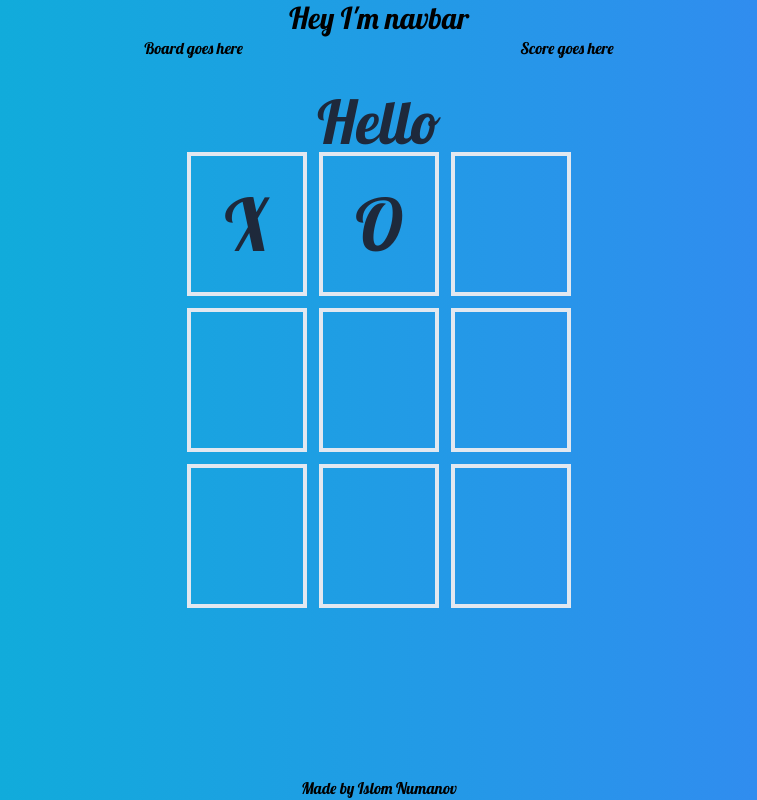
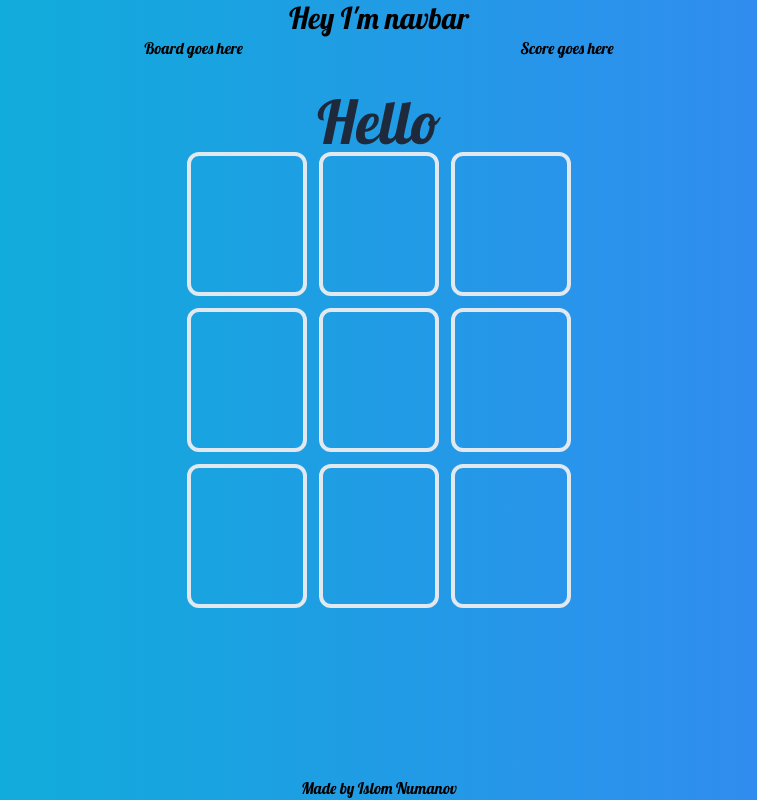
Before and after one commit to islom42/tic-tac-toe, a React (Vite) app in the folder tic-tac-toe/: page / in a window 1280 px wide. Shown: the whole page, without its empty margins (261-1018 px from the left). Built offline with nearby package versions, Linux system fonts and the light colour scheme.

Commit message:
feat: Add logic to game

```diff
--- a/tic-tac-toe/src/Game.tsx
+++ b/tic-tac-toe/src/Game.tsx
@@ -1,9 +1,32 @@
-import {useState} from "react";
+import {useState, useEffect} from "react";
 import Square from "./components/Square/Square";
 
 function Game() {
-  const INITIAL_GAME_STATE = ["X","O","","","","","","","",]
+  const INITIAL_GAME_STATE = ["","","","","","","","","",]
   const [gameState, setGameState] = useState(INITIAL_GAME_STATE)
+  const [currentPlayer, setCurrentPlayer] = useState("X");
+
+  useEffect(()=> {
+    changePlayer()
+  }, [gameState])
+
+  const changePlayer = () => {
+    setCurrentPlayer(currentPlayer === "X" ? "O" : "X");
+  };
+
+  const handleCellClick = (e: any) => {
+    const cellIndex = Number(e.target.getAttribute("data-cell-index"));
+
+    const currentValue = gameState[cellIndex];
+    if (currentValue) {
+      return;
+    }
+
+    const newValues = [...gameState];
+    newValues[cellIndex] = currentPlayer;
+    setGameState(newValues);
+  }
+
   return (
     <section className="min-h-screen flex flex-col w-4/5 m-auto">
       <header className="header">
@@ -21,7 +44,7 @@ function Game() {
           {
             gameState.map((player, index) => {
              return (
-              <Square key={index} {...{player}} />
+              <Square key={index} onClick={handleCellClick} {...{index, player}} />
              )
             })
           }
--- a/tic-tac-toe/src/components/Square/Square.tsx
+++ b/tic-tac-toe/src/components/Square/Square.tsx
@@ -1,13 +1,21 @@
 type Props = {
-  player: string
+  index: number;
+  onClick(e: any): void;
+  player?: string;
 }
 
-export const Square = ({player}: Props) => {
+export const Square = ({index, onClick, player}: Props) => {
   const scale = player ? "scale-100" : "scale-0";
   const textColor = player === "X" ? "text-yellow-200" : "text-fuchsia-300";
-  const hoverStyle = "transition duration-500 hover:scale-105 transform";
+  const hoverStyle = "transition duration-500 hover:scale-105  transform";
   return (
-    <div className='h-36 border-solid border-4 border-slate-200 font-display text-7xl text-center flex justify-center items-center cursor-pointer'><span>{player}</span></div>
+    <div
+      data-cell-index={index}
+      className={`h-36 border-solid border-4 border-slate-200 font-display text-7xl text-center flex justify-center items-center cursor-pointer rounded-xl ${hoverStyle}`}
+      {...{ onClick }}
+    >
+      <span className={`transform transition-all duration-150 ease-out ${scale} ${textColor}`}>{player}</span>
+    </div>
   )
 }
 
```
